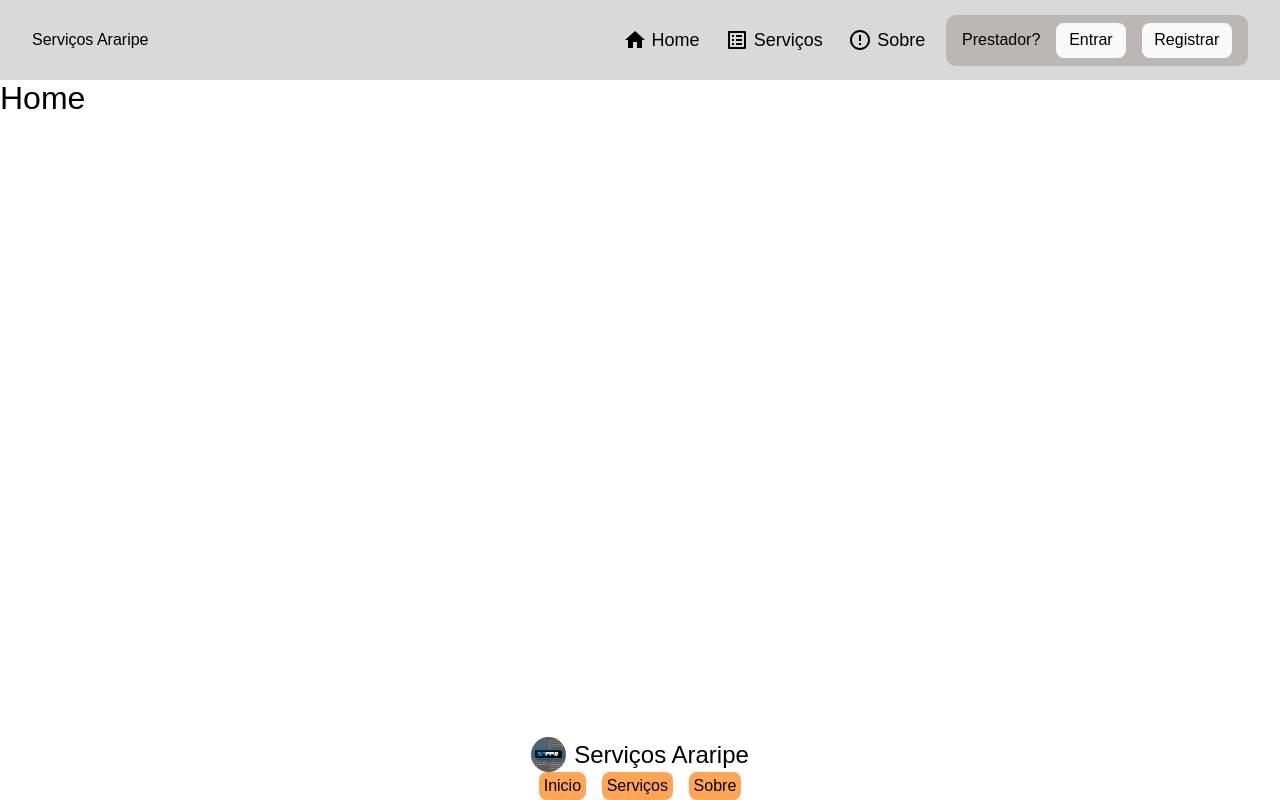
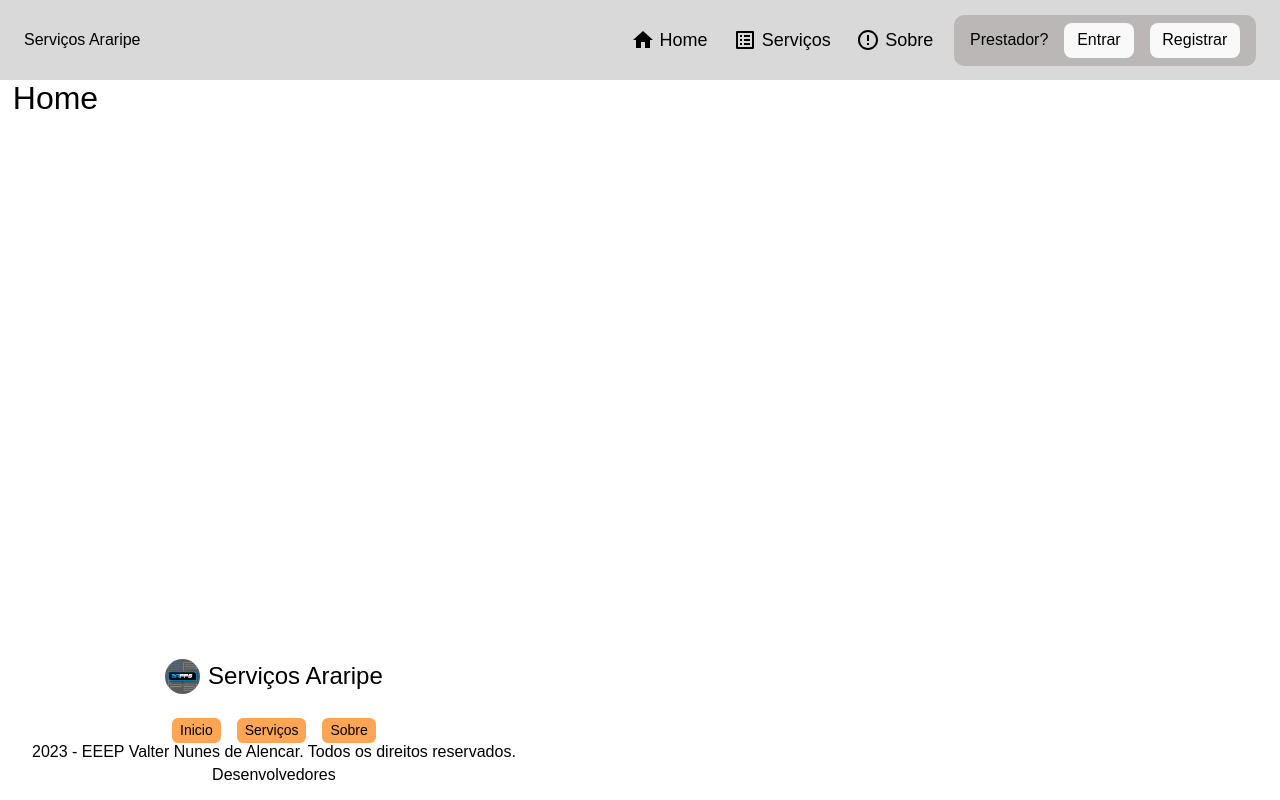
Before and after one commit to affs3a/projeto-social, a React (Vite) app: page / in a window 1280 px wide. Built offline with nearby package versions, Linux system fonts and the light colour scheme.

Commit message:
feat: I implemented the theme provider

```diff
--- a/src/App.jsx
+++ b/src/App.jsx
@@ -1,7 +1,8 @@
-import { createGlobalStyle } from "styled-components"
+import { createGlobalStyle, styled, ThemeProvider } from "styled-components"
 import { Outlet } from "react-router-dom";
 import NavBar from "./components/navegation/NavBar"
 import FooterNav from "./components/navegation/FooterNav";
+import { theme } from "/src/style/config";
 
 const GlobalStyle = createGlobalStyle`
   *, body {
@@ -22,13 +23,21 @@ const GlobalStyle = createGlobalStyle`
   }
 `
 
+const Main = styled.main`
+  padding: ${({ theme }) => theme.Mobile.Main};
+`
+
 const App = () => {
 
   return (
     <>
       <GlobalStyle />
       <NavBar />
-      <Outlet />
+      <ThemeProvider theme={theme}>
+        <Main>
+          <Outlet />
+        </Main>
+      </ThemeProvider>
       <FooterNav />
     </>
   )
--- a/src/components/common/Logo/index.jsx
+++ b/src/components/common/Logo/index.jsx
@@ -1,6 +1,6 @@
 import styled from "styled-components"
 
-import { Div, Title, Description }
+import { Div, Title }
     from "/src/style/tags"
 import LogoImage from "/public/logo.png"
 
@@ -9,9 +9,13 @@ const Image = styled.img`
     border-radius: 50%;
 `
 
-const Logo = () => {
+const Logo = ({ bottom }) => {
     return (
-        <Div $flex={true} gap={'.5rem'}>
+        <Div
+            $flex={true}
+            gap={'.5rem'}
+            bottom={bottom}
+        >
             <Image src={LogoImage} />
             <Title as="h2" >Serviços Araripe</Title>
         </Div>
--- /dev/null
+++ b/src/components/navegation/FooterNav/components/Copyright/index.jsx
@@ -0,0 +1,18 @@
+import { LinkRouter, Span } from '/src/style/tags'
+
+const Copyright = () => {
+    return (
+        <>
+            <Span>
+                2023 - EEEP Valter Nunes de Alencar. Todos os direitos reservados.
+            </Span>
+            <LinkRouter
+                to={'/'}
+            >
+                Desenvolvedores
+            </LinkRouter>
+        </>
+    )
+}
+
+export default Copyright
--- a/src/components/navegation/FooterNav/components/MenuFooter/index.jsx
+++ b/src/components/navegation/FooterNav/components/MenuFooter/index.jsx
@@ -25,7 +25,13 @@ const MenuFooter = () => {
         >
             {MenuList.map(itens => {
                 return (
-                    <LinkRouter $back={'#FFA553'} to={itens.http}>
+                    <LinkRouter
+                        back={'#FFA553'}
+                        padding={".3rem .5rem"}
+                        to={itens.http}
+                        key={itens.nome}
+                        fontSize={"14px"}
+                    >
                         {itens.nome}
                     </LinkRouter>
                 )
--- a/src/components/navegation/FooterNav/index.jsx
+++ b/src/components/navegation/FooterNav/index.jsx
@@ -1,24 +1,30 @@
-import { styled } from "styled-components"
+import { styled, ThemeProvider } from "styled-components"
 import Logo from "/src/components/common/Logo"
 import MenuFooter from "./components/MenuFooter"
+import Copyright from "./components/Copyright"
+import { theme } from "/src/style/config"
 
 const Footer = styled.footer`
-    width: 100%;
     height: auto;
+    text-align: center;
     position: absolute;
     bottom: 0;
     display: flex;
     justify-content: center;
     align-items: center;
     flex-direction: column;
+    margin: ${({theme}) => theme.Mobile.Footer.padding};
 `
 
 const FooterNav = () => {
     return (
-        <Footer>
-            <Logo />
-            <MenuFooter />
-        </Footer>
+        <ThemeProvider theme={theme}>
+            <Footer>
+                <Logo bottom={'1.5rem'} />
+                <MenuFooter />
+                <Copyright />
+            </Footer>
+        </ThemeProvider>
     )
 }
 
--- a/src/components/navegation/NavBar/index.jsx
+++ b/src/components/navegation/NavBar/index.jsx
@@ -1,9 +1,10 @@
-import styled from "styled-components"
+import { styled, ThemeProvider } from "styled-components"
 import { MenuIcon } from "/src/style/icons";
 import MenuMobile from "./components/MenuMobile";
 import MenuDesktop from "./components/MenuDesktop";
 import { useState } from "react";
 import { Button } from "/src/components/common/Button";
+import { theme } from "/src/style/config";
 
 const Header = styled.header`
     width: 100%;
@@ -12,7 +13,7 @@ const Header = styled.header`
     display: flex;
     align-items: center;
     justify-content: space-between;
-    padding: 0 2rem;
+    padding: ${({theme}) => theme.Mobile.NavBar.padding};
 
     @media (min-width: 991px) {
         height: 80px;
@@ -38,6 +39,7 @@ const NavBar = () => {
     }
 
     return (
+        <ThemeProvider theme={theme}>
             <Header>
                 <Logo>Serviços Araripe</Logo>
                 <ButtonMenu
@@ -50,6 +52,7 @@ const NavBar = () => {
                 <MenuMobile $menuVisible={menuVisible} setMenuVisible={setMenuVisible} />
                 <MenuDesktop />
             </Header>
+        </ThemeProvider>
     )
 }
 
--- /dev/null
+++ b/src/style/config/index.jsx
@@ -0,0 +1,16 @@
+
+export const theme = {
+    Mobile: {
+        Footer: {
+            padding: "1rem 2rem .7rem",
+            font: "14px"
+        },
+        NavBar: {
+            padding: "0 1.5rem"
+        },
+        Main: "0 .8rem"
+    },
+    Desktop: {
+        padding: "0 2rem"
+    }
+}
--- a/src/style/tags/index.jsx
+++ b/src/style/tags/index.jsx
@@ -5,6 +5,7 @@ export const Div = styled.div`
     display: ${props => props.$flex == true ? "flex" : ""};
     align-items: center;
     gap: ${props => props.gap};
+    margin-bottom: ${props => props.bottom};
 `
 
 export const Title = styled.h1`
@@ -18,16 +19,23 @@ export const Description = styled.p`
 
 export const TitleLink = styled.h3`
     font-size: ${props => props.fontSize};
+    cursor: pointer;
 `
 
 export const LinkRouter = styled(Link)`
     display: ${props => props.$flex == true ? "flex" : ""};
-    background-color: ${props => props.$back};
-    border-radius: 8px;
+    background-color: ${props => props.back};
+    padding: ${props => props.padding || ".3rem"};
+    font-size: ${props => props.fontSize};
+    border-radius: 6px;
     color: #000;
     align-items: center;
     justify-content: start;
-    width: 100%;
-    padding: .3rem;
+    width: auto;
     gap: .3rem;
 `
+
+export const Span = styled.span`
+    font-size: ${props => props.fontSize};
+    display: ${props => props.$flex == true ? "flex" : ""};
+`
```
Lines whose indentation alone changed are shown as unchanged.
